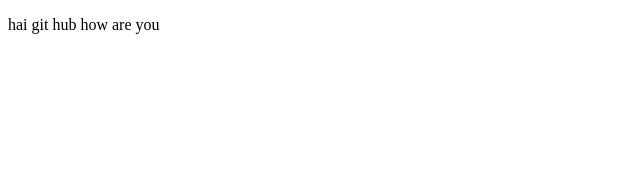
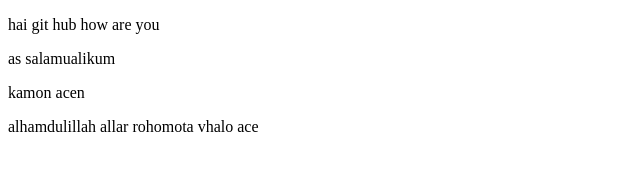
Before and after one commit to rajone1/my-second-repo, a plain HTML site: page index.html in a window 1280 px wide. Shown: the whole page, without its empty margins (0-640 px from the left). Drawn offline with Linux system fonts and the light colour scheme.

```diff
--- a/index.html
+++ b/index.html
@@ -10,5 +10,9 @@
 </head>
 <body>
     <p>hai git hub how are you</p>
+<p>as salamualikum </p>
+<p>kamon acen</p>
+<p>alhamdulillah allar rohomota vhalo ace</p>
+
 </body>
 </html>
```
